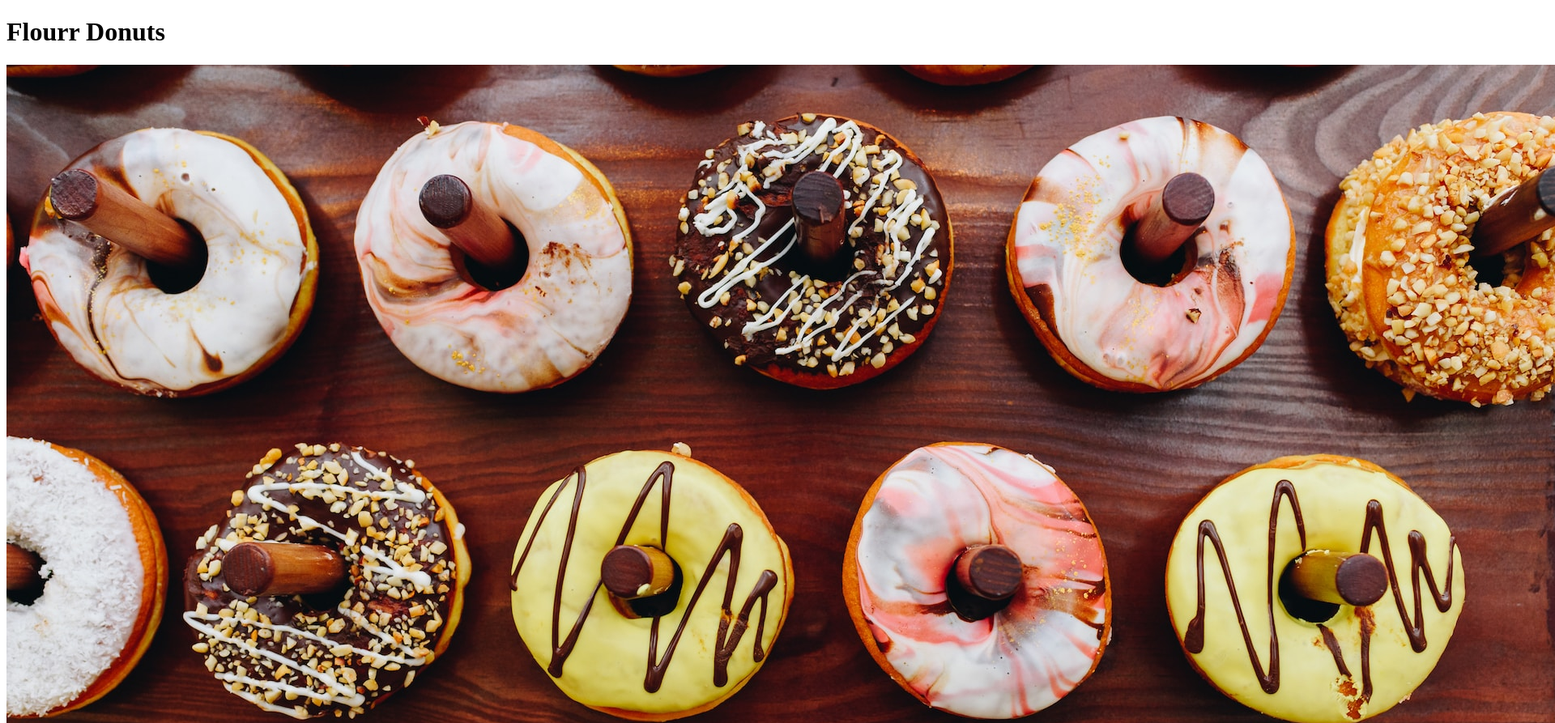
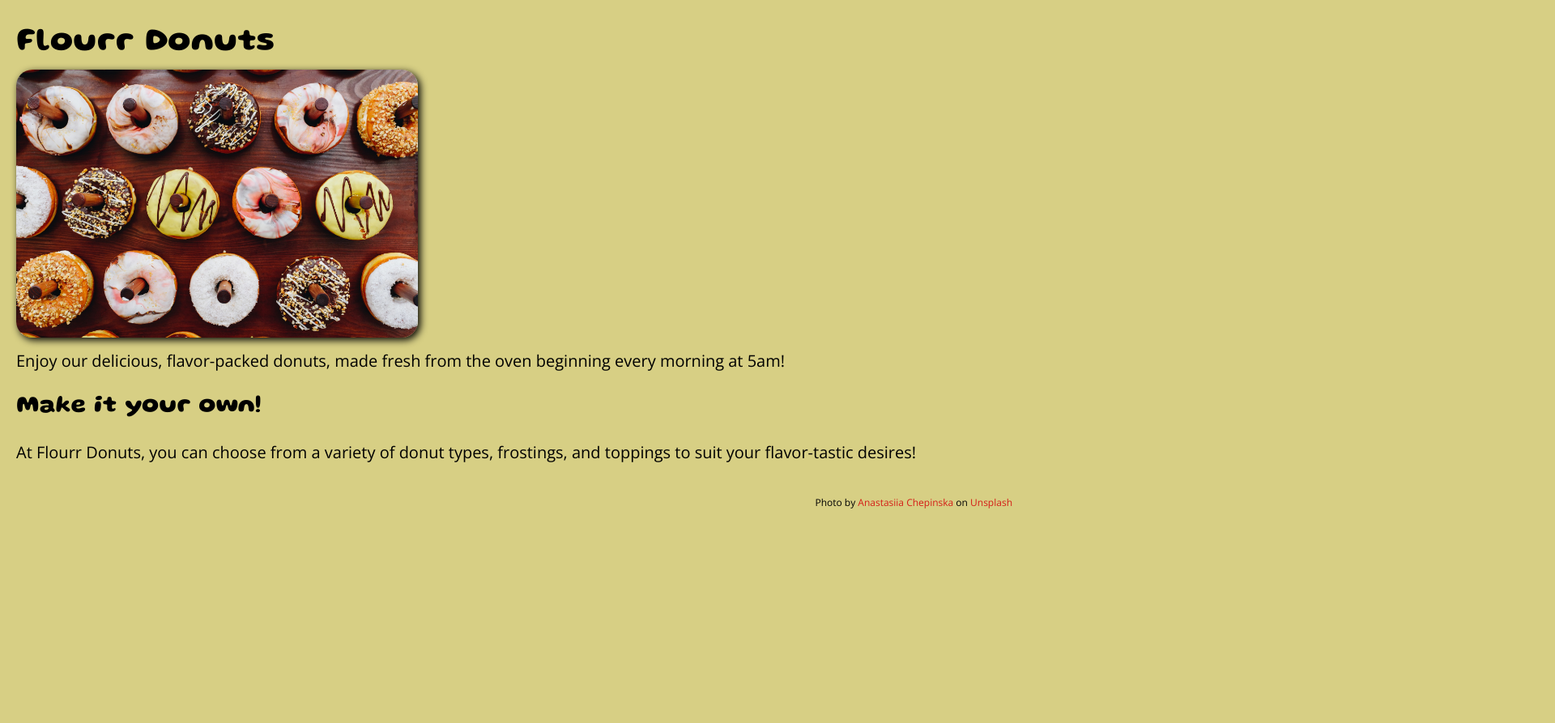
Before and after one commit to j-973/odin-restaurantpage, a website built with webpack: page dist/index.html in a window 1280 px wide. Shown: the top 893 px of the page at 81% size, 1920 px wide, since content can reach past the window. After the commit the page ends 800 px from the top, so only its background shows below. Built offline with nearby package versions, Linux system fonts and the light colour scheme.

Commit message:
added basic style.css, ttf fonts to src folder

```diff
--- /dev/null
+++ b/src/style.css
@@ -0,0 +1,70 @@
+:root {
+    --cream: #d8d7dc;
+    --strawberry: #eb9790;
+    --sienna: #d51d17;
+    --banana: #d7cf84;
+}
+
+@font-face {
+    font-family: 'Gluten';
+    src: url(/src/Gluten-VariableFont_slnt,wght.ttf) format('truetype');
+}
+@font-face {
+    font-family: 'Open Sans';
+    src: url(/src/OpenSans-VariableFont_wdth,wght.ttf) format('truetype');
+}
+
+* {
+    box-sizing: border-box;
+}
+
+body {
+    background-color: var(--banana);
+    margin: 0 auto;
+    font-family: 'Open Sans', sans-serif;
+    font-size: clamp(20px, 1vw, 1vw);
+    height: 100vh;
+    width: 100vw;
+}
+
+img {
+    justify-content: center;
+    height: 40%;
+    width: 40%;
+    border-radius: 20px;
+    box-shadow: 3px 3px 10px;
+
+}
+
+h1 {
+    font-family: 'Gluten', cursive;
+    font-size: clamp(40px, 1vw, 1vw)
+
+}
+
+h2 {
+    font-family: 'Gluten', cursive;
+    font-size: clamp(30px, 1vw, 1vw)
+}
+
+
+a {
+    color: var(--sienna);
+    text-decoration: none;
+}
+
+h1, h2, p {
+    margin: 15px 0px;
+}
+
+.attrib {
+    text-align: right;
+    font-size: clamp(12px, 0.8vw, 0.8vw);
+    padding: 10px;
+}
+
+#content {
+    display: flex;
+    flex-direction: column;
+    padding: 20px;
+}
```
Also changed, not shown: dist/index.html, src/Gluten-VariableFont_slnt,wght.ttf (added), src/OpenSans-VariableFont_wdth,wght.ttf (added).
